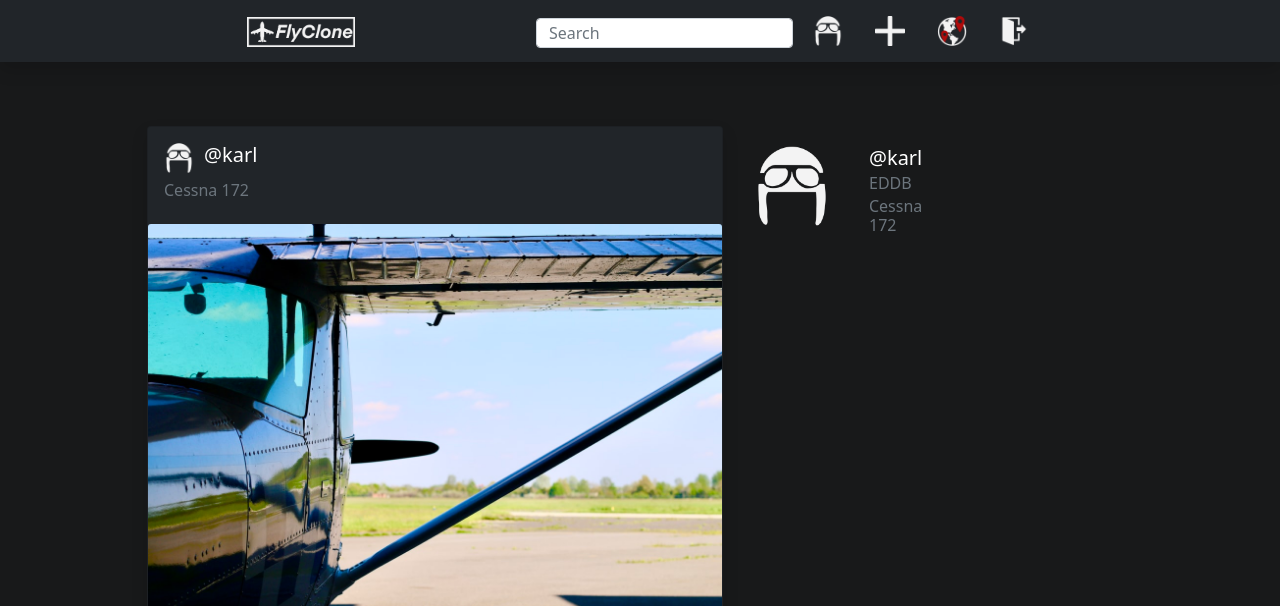
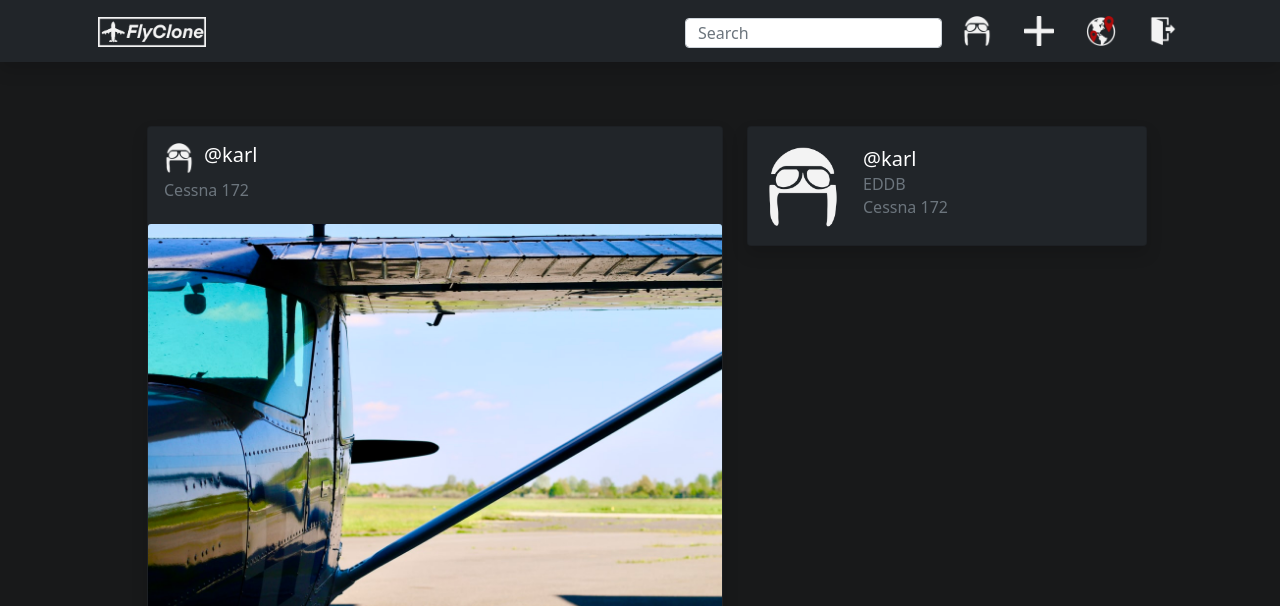
Before and after one commit to kle73/FlyClone, a Flask app: page /home in a window 1280 px wide. Shown: the top 606 px of the page. Run offline with Flask 2, Linux system fonts and the light colour scheme; a user stored in the database is signed in; data comes from the database, SQL or seed files in the repository; both versions use the stored data as it was after the commit.

Commit message:
home fertig

```diff
--- a/projekt/app/templates/home-index.html
+++ b/projekt/app/templates/home-index.html
@@ -16,8 +16,8 @@
       <!-- Wichtige Sachen hier: <div class justify-content-...> e.g: center, evenly,... Bootstrap flex </div>
                                  px-3 nachlesen bei Bootstrap spacing -->
 
-      <div class="container d-flex justify-content-evenly">
-        <a class="navbar-brand px-3" href="{{url_for('home')}}"><img height="30" src="/static/title.PNG"  alt="FitClone"></a>
+      <div class="container">
+        <a class="navbar-brand px-3" href="{{url_for('home')}}"><img height="30" src="/static/title.PNG"  alt="FlyClone"></a>
 
         <div class="d-flex justify-content-center">
           <form class="d-flex">
--- a/projekt/app/templates/home.html
+++ b/projekt/app/templates/home.html
@@ -87,20 +87,20 @@
 
 {% block content3 %}
 <div class="col order-2" id="sticky-sidebar">
-  <div class="sticky-top">
+  <div class="position-fixed">
     <br><br>
+    <div class="card bg-dark text-white shadow" style="width: 25rem;">
       <div class="d-flex justify-content-start">
         <div class=''>
-          <img height="80" src='{{ image_file }}'  alt="" style="margin-left: 5px; margin-top: 20px; margin-right: 20px;">
+          <img height="80" src='{{ image_file }}'  alt="" style="margin-left: 15px; margin-top: 20px; margin-right: 20px;">
         </div>
-        <div class=''>
-          <div style="margin-left: 20%; margin-top: 20px;">
+          <div style="margin-bottom: 20px; margin-top: 20px; width: 15rem;">
             <h5 class='card-title'> @{{current_user.username}} </h5>
             <h6 class='card-subtitle mb-2 text-muted'>{{current_user.home_airport}}</h6>
             <h6 class='card-subtitle mb-2 text-muted'>{{current_user.aircraft_type}}</h6>
           </div>
-        </div>
       </div>
+    </div>
   </div>
 </div>
 {% endblock %}
```
Also changed, not shown: projekt/app/site.db.
